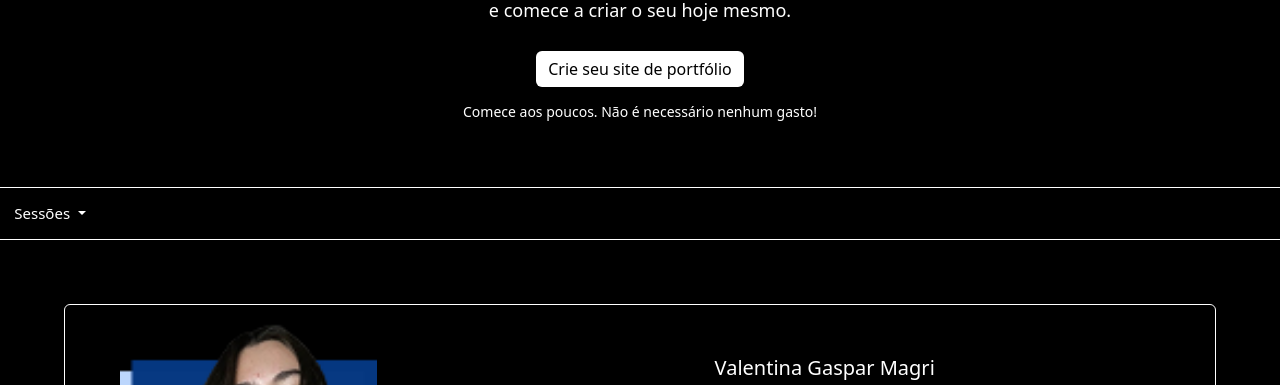
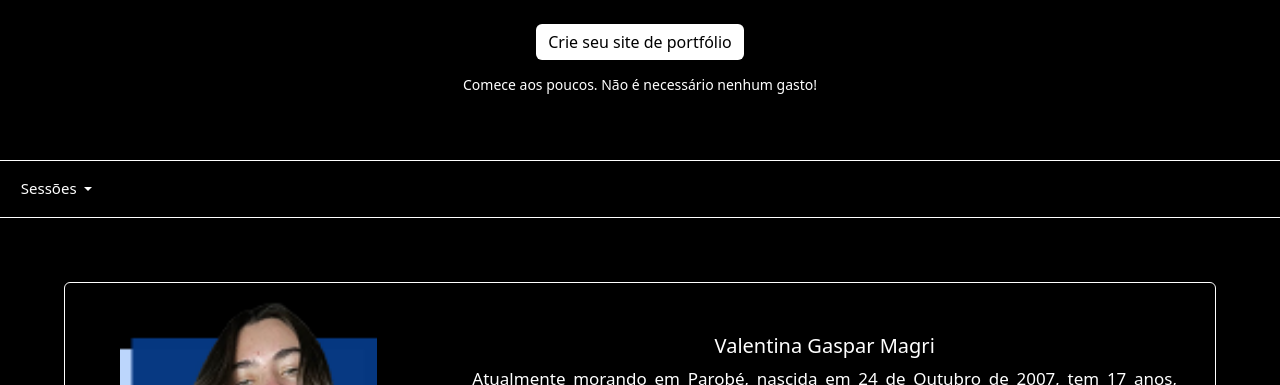
Before and after one commit to ValGaspar/Site-com-Bootstrap, a website: page index.html in a window 1280 px wide. Shown: the part 337-722 px from the top of the page. Drawn offline with nearby package versions, Linux system fonts and the light colour scheme; a web font is replaced by a local one.

Commit message:
paddingSESSAO

```diff
--- a/css/style.css
+++ b/css/style.css
@@ -147,7 +147,7 @@ section .container-fluid{
     text-align: center;
     font-size: 18px;
     font-weight: 500;
-    width: 60%;
+    /* width: 60%; */
 }
 
 .caixaTexto h1{
@@ -155,11 +155,10 @@ section .container-fluid{
     font-size: 60px;
 }
 
-button.btn.btn-secondary.btn-sm.dropdown-toggle {
+.btn-group .btn {
     background-color: transparent;
     border: none;
     font-weight: 500;
-    padding: 20%;
     font-size: 15px;
 }
 
@@ -170,6 +169,7 @@ button.btn.btn-secondary.btn-sm.dropdown-toggle {
 .mainBox .btn-group{
     font-size: 16px;
     font-weight: 500;
+    padding: 1%;
 }
 
 .mainBox span{
```
